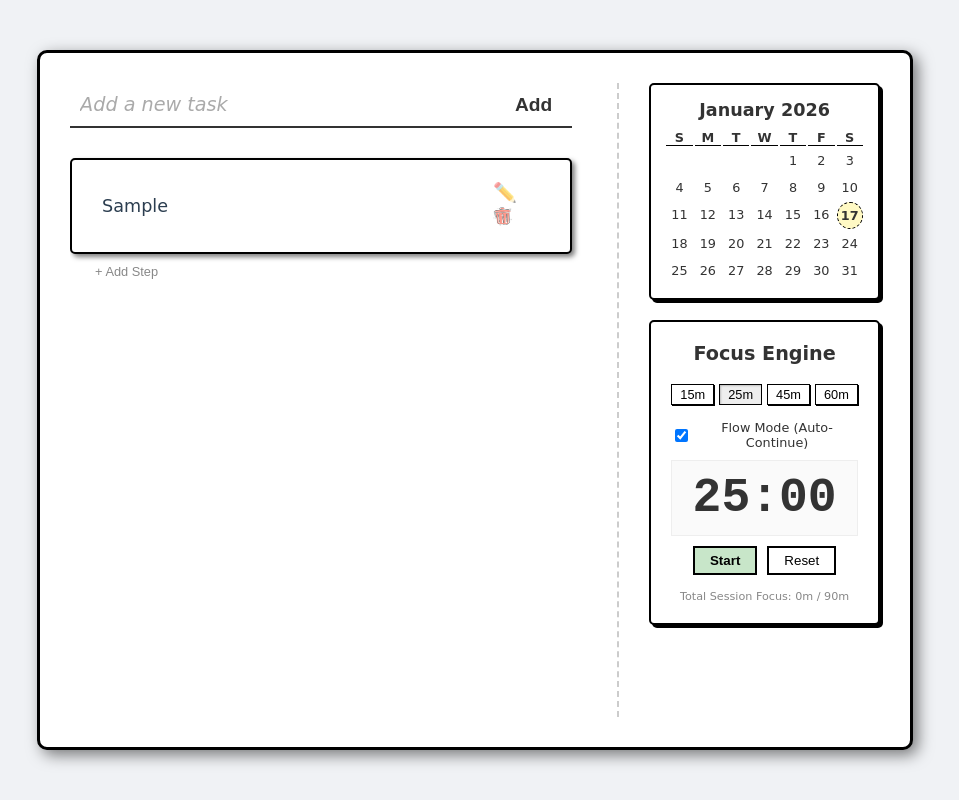
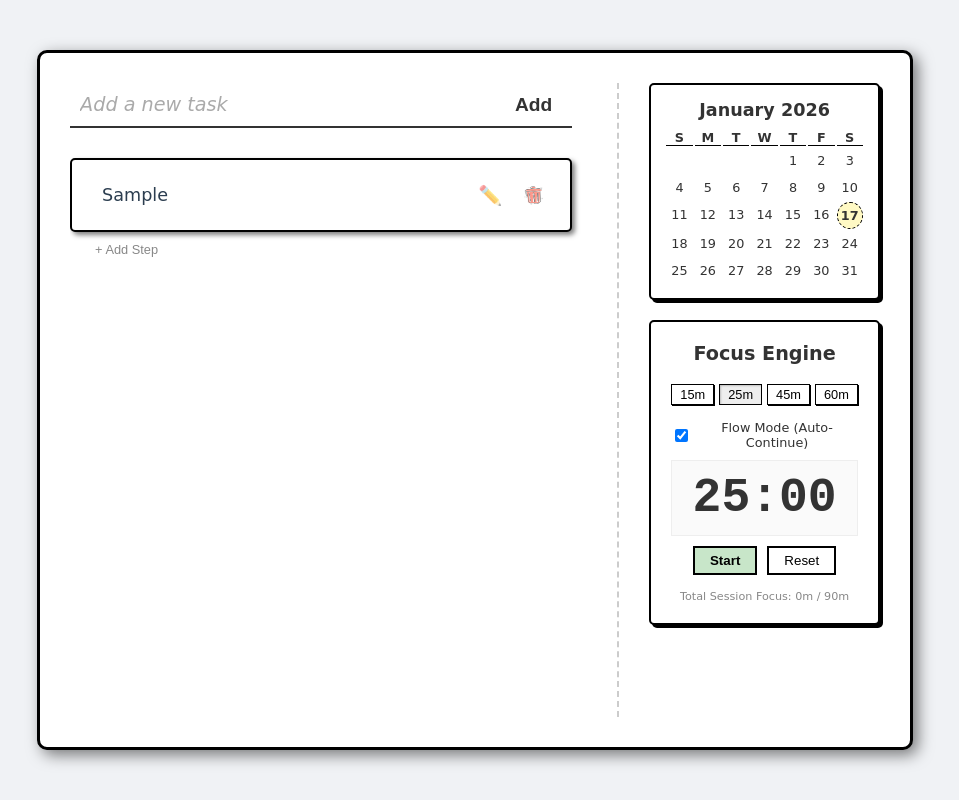
Before and after one commit to BayuuPermana/Paper-todo, a React (Vite) app: page / in a window 1280 px wide. Both pictures are taken after typing "Sample" into the empty fields and a click on the button "Add". Shown: the whole page, without its empty margins (165-1124 px from the left). Built offline with nearby package versions, Linux system fonts and the light colour scheme.

Commit message:
fix: align todo action buttons side-by-side

```diff
--- a/src/index.css
+++ b/src/index.css
@@ -238,14 +238,22 @@ body {
       width: 80%;
     }
 
+    .todo-actions {
+      display: flex;
+      align-items: center;
+      gap: 10px;
+    }
+
     .todo-actions button {
       background: none;
       border: none;
       cursor: pointer;
       font-size: 1.2em;
       color: #999;
-      margin-left: 10px;
       transition: color 0.2s;
+      display: flex;
+      align-items: center;
+      justify-content: center;
     }
 
     .todo-actions button:hover {
```
